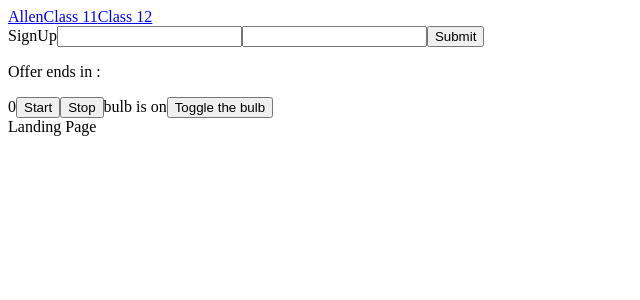
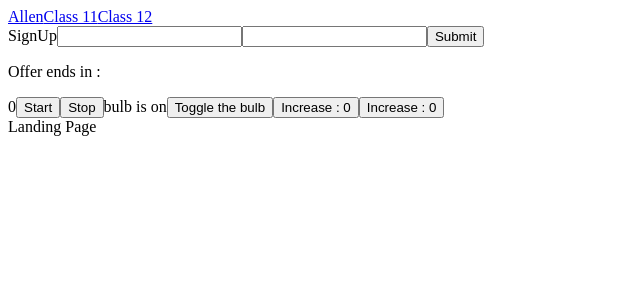
Before and after one commit to Shivam30Mishra/React---Router, a React (Vite) app: page / in a window 1280 px wide. Shown: the top 300 px of the page, without its empty margins (0-640 px from the left). Built offline with nearby package versions, Linux system fonts and the light colour scheme.

Commit message:
created custom hooks

```diff
--- a/src/App.jsx
+++ b/src/App.jsx
@@ -2,6 +2,7 @@ import { BrowserRouter, Routes, Route, Link, useNavigate, Outlet } from 'react-r
 import { Input } from "./Ref"
 import { Timer } from './Timer'
 import { RollupState } from './RollupState'
+import { Counter } from './CustomHooks'
 
 function App() {
   return (
@@ -27,6 +28,8 @@ function Layout() {
     <p>Offer ends in : </p>
     <Timer />
     <RollupState />
+    <Counter />
+    <Counter />
     <div style={{height:"90vh"}}>
       <Outlet />
     </div>
--- /dev/null
+++ b/src/CustomHooks.jsx
@@ -0,0 +1,23 @@
+import { useState } from 'react'
+
+function useCounter () {
+  const [ count, setCount ] = useState(0);
+
+  function increaseCount() {
+    setCount(count => count + 1)
+  }
+
+  return {
+    increaseCount : increaseCount,
+    count : count
+  }
+}
+
+export function Counter() {
+  const { count , increaseCount } = useCounter();
+  return (
+    <>
+      <button onClick={increaseCount}>Increase : {count}</button>
+    </>
+  )
+}
```
